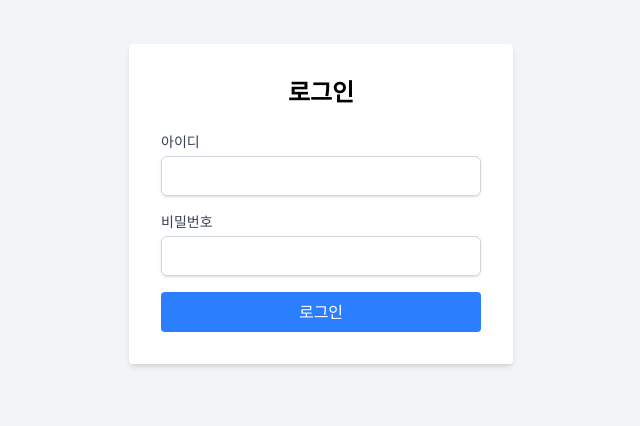
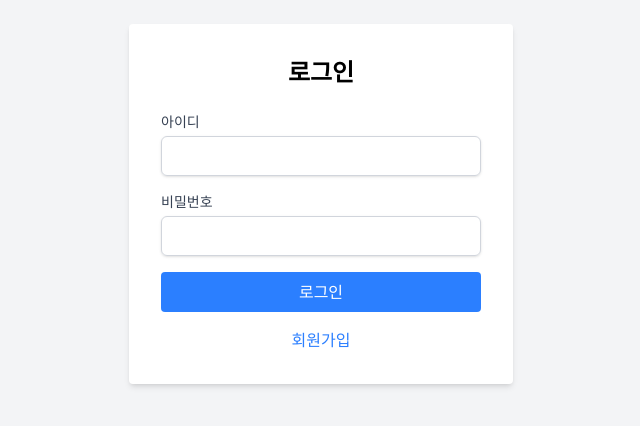
Before and after one commit to jochongs/help-fridge-frontend, a React (Vite) app: page /login in a window 1280 px wide. Shown: the part 196-622 px from the top of the page, without its empty margins (319-959 px from the left). Built offline with nearby package versions, Linux system fonts and the light colour scheme.

Commit message:
feat: Add sign up button

```diff
--- a/src/page/LoginPage/page.tsx
+++ b/src/page/LoginPage/page.tsx
@@ -71,6 +71,12 @@
             로그인
           </button>
         </form>
+
+        <div className="mt-4 text-center">
+          <a href="/register" className="text-blue-500 hover:underline">
+            회원가입
+          </a>
+        </div>
       </div>
     </div>
   );
```
